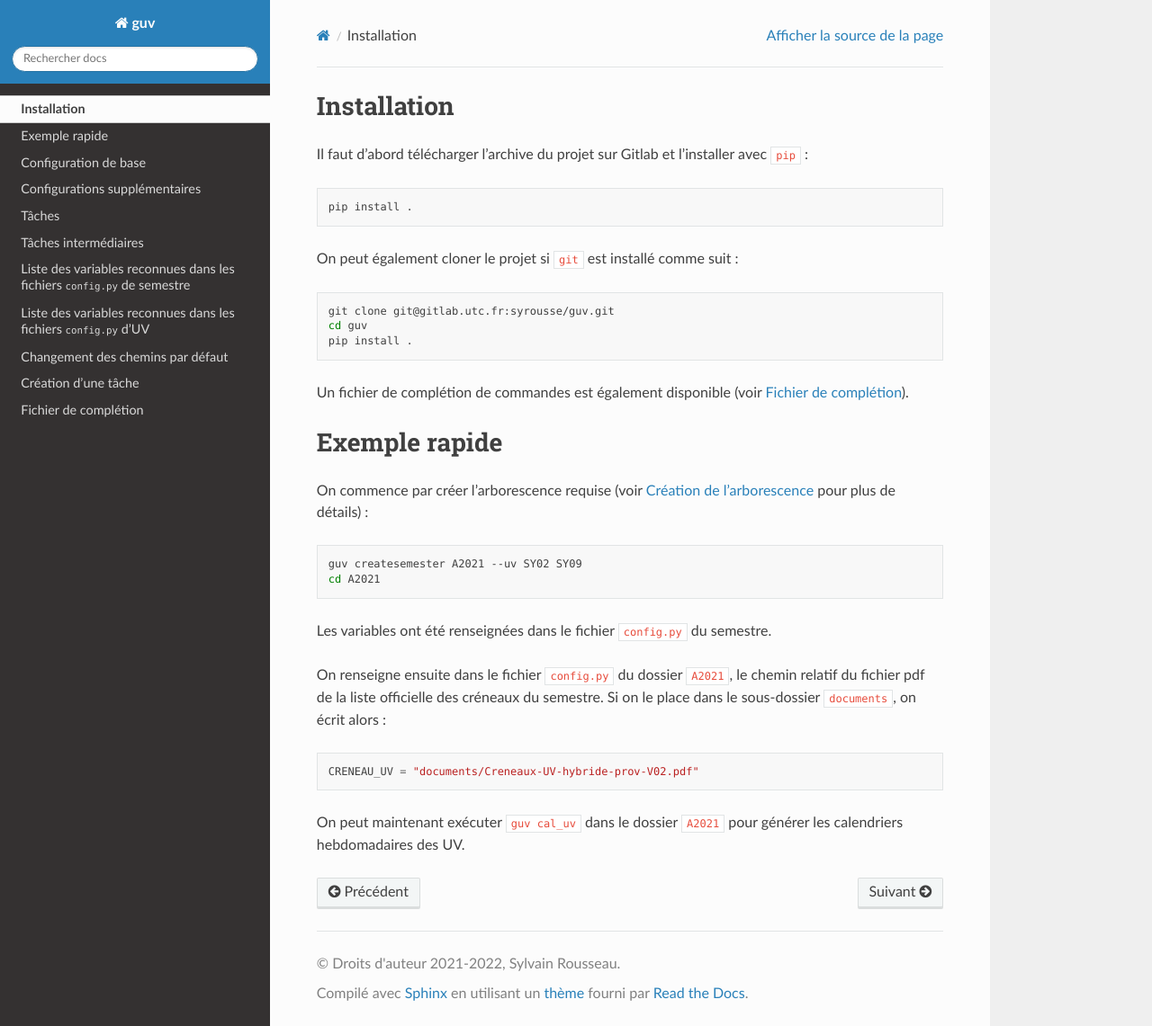
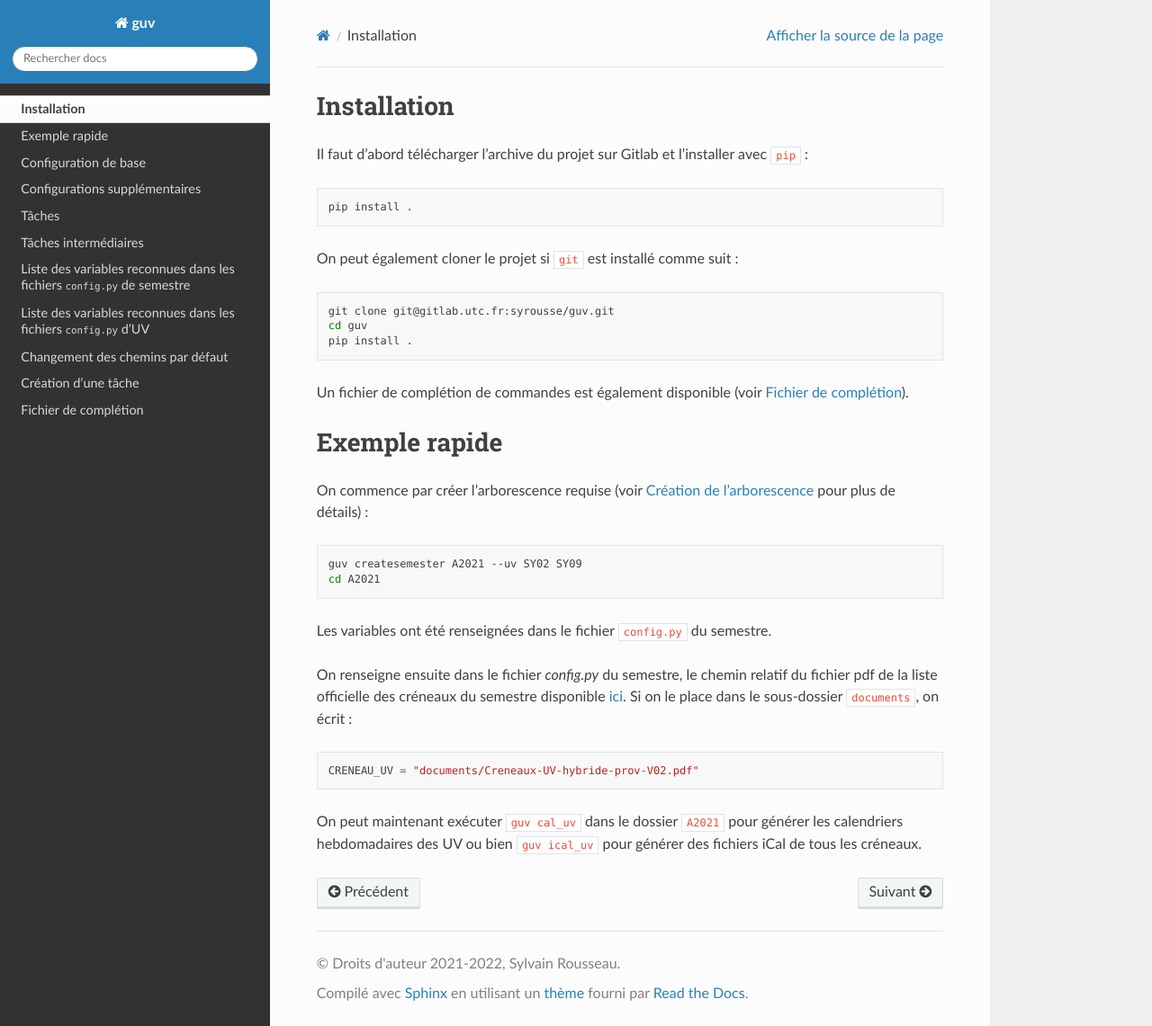
Before and after one commit to thisirs/guv, a Sphinx documentation site: the page built from docs/get_started.rst, in a window 1280 px wide and 1141 px high. Shown: the whole window at 90% size. Built offline with Sphinx 7.4.7 and the Read the Docs theme 2.0.0, drawn with Linux system fonts in a browser that asks for light colours.

Commit message:
Add link and ical_uv

```diff
--- a/docs/get_started.rst
+++ b/docs/get_started.rst
@@ -33,14 +33,16 @@ On commence par créer l'arborescence requise (voir
 Les variables ont été renseignées dans le fichier ``config.py`` du
 semestre.
 
-On renseigne ensuite dans le fichier ``config.py`` du dossier
-``A2021``, le chemin relatif du fichier pdf de la liste officielle des
-créneaux du semestre. Si on le place dans le sous-dossier
-``documents``, on écrit alors :
+On renseigne ensuite dans le fichier `config.py` du semestre, le
+chemin relatif du fichier pdf de la liste officielle des créneaux du
+semestre disponible `ici
+<https://webapplis.utc.fr/ent/services/services.jsf?sid=578>`__. Si on
+le place dans le sous-dossier ``documents``, on écrit :
 
 .. code:: python
 
    CRENEAU_UV = "documents/Creneaux-UV-hybride-prov-V02.pdf"
 
 On peut maintenant exécuter ``guv cal_uv`` dans le dossier ``A2021``
-pour générer les calendriers hebdomadaires des UV.
+pour générer les calendriers hebdomadaires des UV ou bien ``guv
+ical_uv`` pour générer des fichiers iCal de tous les créneaux.
```
